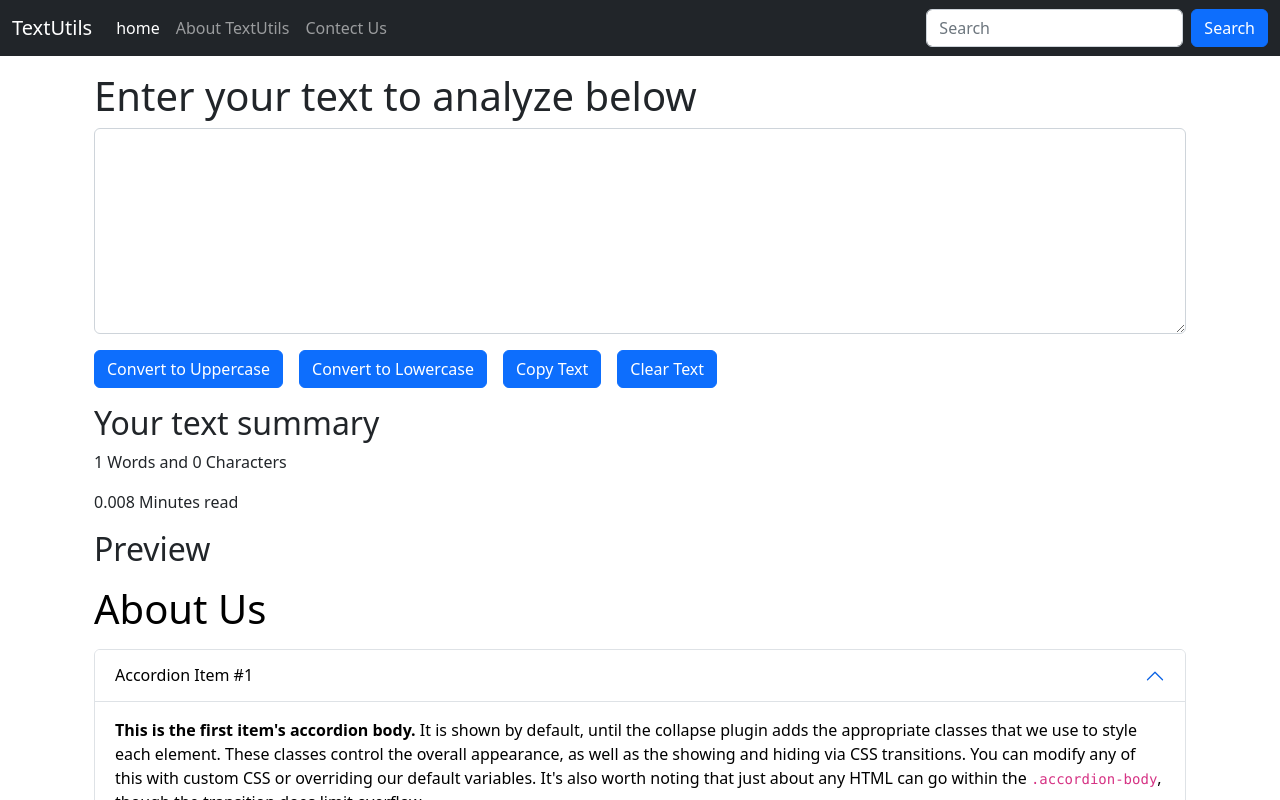
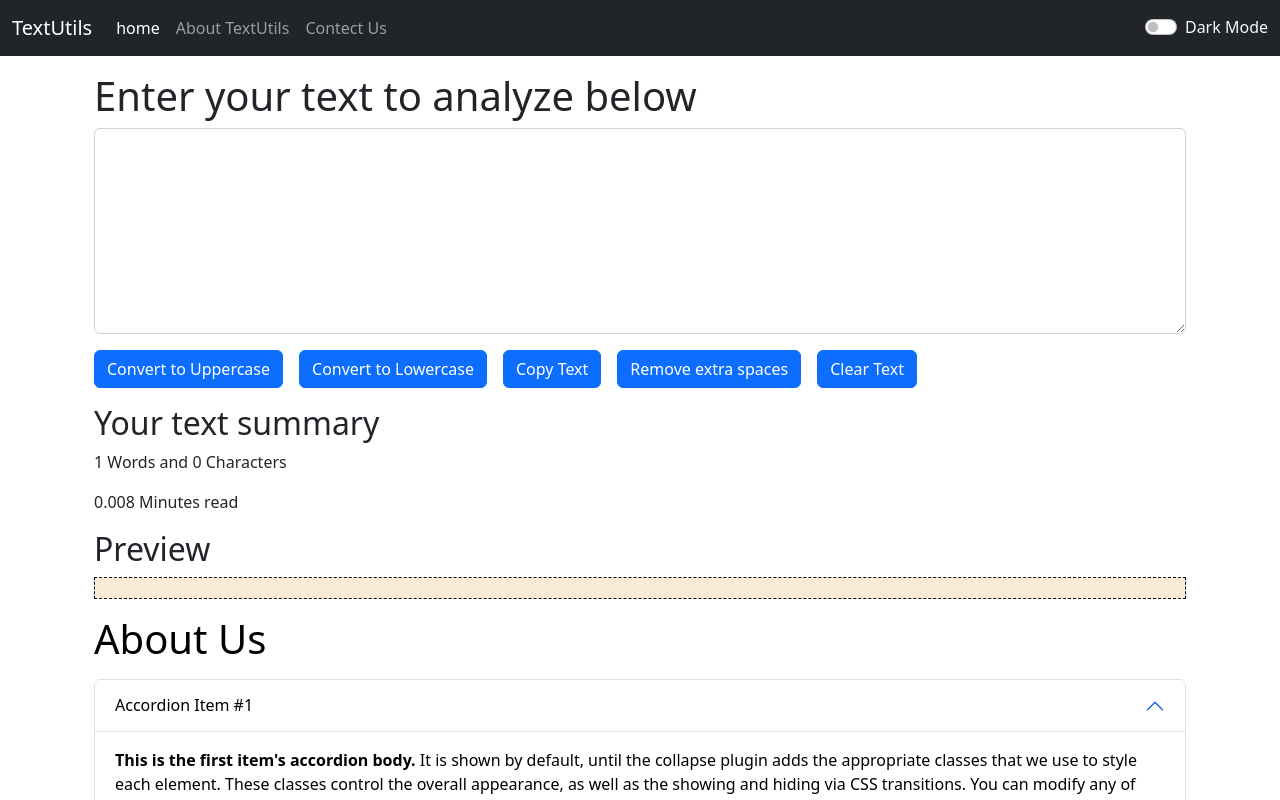
Before and after one commit to jenilsangani/TextUtils, a React (Create React App) app: page / in a window 1280 px wide. Shown: the top 800 px of the page. Built offline with nearby package versions, Linux system fonts and the light colour scheme.

Commit message:
add dark mode switch

```diff
--- a/src/App.js
+++ b/src/App.js
@@ -1,17 +1,32 @@
+import { useState } from "react";
 import "./App.css";
 import About from "./components/About";
 import Navbar from "./components/Navbar";
 import TextForm from "./components/TextForm";
 
 function App() {
+  const [mode, setkMode] = useState("dark");
+  const toggleMode = () => {
+    if (mode === "light") {
+      setkMode = "dark";
+    }
+    else{
+      setkMode = "light";
+    }
+  };
   return (
     <>
-      <Navbar title="TextUtils" aboutText="About TextUtils" />
+      <Navbar
+        title="TextUtils"
+        aboutText="About TextUtils"
+        mode={mode}
+        toggleMode={toggleMode}
+      />
 
       {/* set default */}
       {/* <Navbar /> */}
       <div className="container my-3">
-        <TextForm heading = "Enter your text to analyze below"/>
+        <TextForm heading="Enter your text to analyze below" />
         <About />
       </div>
     </>
--- a/src/components/Navbar.js
+++ b/src/components/Navbar.js
@@ -3,7 +3,9 @@ import PropTypes from "prop-types";
 
 export default function Navbar(props) {
   return (
-    <nav className="navbar navbar-expand-lg navbar-dark bg-dark">
+    <nav
+      className={`navbar navbar-expand-lg navbar-${props.mode} bg-${props.mode} `}
+    >
       <div className="container-fluid">
         <a className="navbar-brand" href="/">
           {props.title}
@@ -37,7 +39,10 @@ export default function Navbar(props) {
               </a>
             </li>
           </ul>
-          <form className="d-flex" role="search">
+
+          {/* search bar */}
+
+          {/* <form className="d-flex" role="search">
             <input
               className="form-control me-2"
               type="search"
@@ -47,7 +52,23 @@ export default function Navbar(props) {
             <button className="btn btn-primary" type="submit">
               Search
             </button>
-          </form>
+          </form> */}
+
+          <div className="form-check form-switch text-light">
+            <input
+              className="form-check-input"
+              onClick={props.toggleMode}
+              type="checkbox"
+              role="switch"
+              id="flexSwitchCheckDefault"
+            />
+            <label
+              className="form-check-label"
+              htmlFor="flexSwitchCheckDefault"
+            >
+              Dark Mode
+            </label>
+          </div>
         </div>
       </div>
     </nav>
@@ -60,6 +81,6 @@ Navbar.propTypes = {
 };
 
 Navbar.defaultProps = {
-  title: 'Set itle here',
-  aboutText: 'About text here',
+  title: "Set itle here",
+  aboutText: "About text here",
 };
--- a/src/components/TextForm.js
+++ b/src/components/TextForm.js
@@ -28,11 +28,23 @@ export default function TextForm(props) {
     text.select();
     navigator.clipboard.writeText(text.value);
   };
+
+  const handleExtraSpaces = () => {
+    let newText = text.split(/[ ]+/)
+    console.log("Removed extra spaces" + " : " + text);
+    setText(newText.join(" "))
+  }
+    let peiviewStyle = {
+      border: "1px dashed black",
+      padding: "10px",
+      background: "antiquewhite",
+      fontWeight: "600",
+    };
   return (
     <>
       <div className="container">
         <h1>{props.heading}</h1>
-        <div className="mb-3">
+        <div>
           <textarea
             className="form-control"
             value={text} // for on change
@@ -46,7 +58,7 @@ export default function TextForm(props) {
 
         <button
           className="btn btn-primary"
-          style={{ marginRight: 16 }}
+          style={{ marginRight: 16, marginTop: 16 }}
           onClick={handleUpClick}
         >
           {" "}
@@ -57,7 +69,7 @@ export default function TextForm(props) {
 
         <button
           className="btn btn-primary"
-          style={{ marginRight: 16 }}
+          style={{ marginRight: 16, marginTop: 16 }}
           onClick={handleLowClick}
         >
           {" "}
@@ -68,22 +80,31 @@ export default function TextForm(props) {
 
         <button
           className="btn btn-primary"
-          style={{ marginRight: 16 }}
+          style={{ marginRight: 16, marginTop: 16 }}
           onClick={handlecopy}
         >
           Copy Text
+        </button>
+
+        {/* Remove extra spaces */}
+
+        <button
+          className="btn btn-primary"
+          style={{ marginRight: 16, marginTop: 16 }}
+          onClick={handleExtraSpaces}
+        >
+          Remove extra spaces
         </button>
 
         {/* Clear Text */}
 
         <button
           className="btn btn-primary"
-          style={{ marginRight: 16 }}
+          style={{ marginRight: 16, marginTop: 16 }}
           onClick={handleClearClick}
         >
           Clear Text{" "}
         </button>
-
       </div>
 
       {/* Your text summary */}
@@ -96,7 +117,7 @@ export default function TextForm(props) {
         <p>{0.008 * text.split(" ").length} Minutes read</p>
 
         <h2>Preview</h2>
-        <p>{text}</p>
+        <p style={peiviewStyle}>{text}</p>
       </div>
     </>
   );
```
